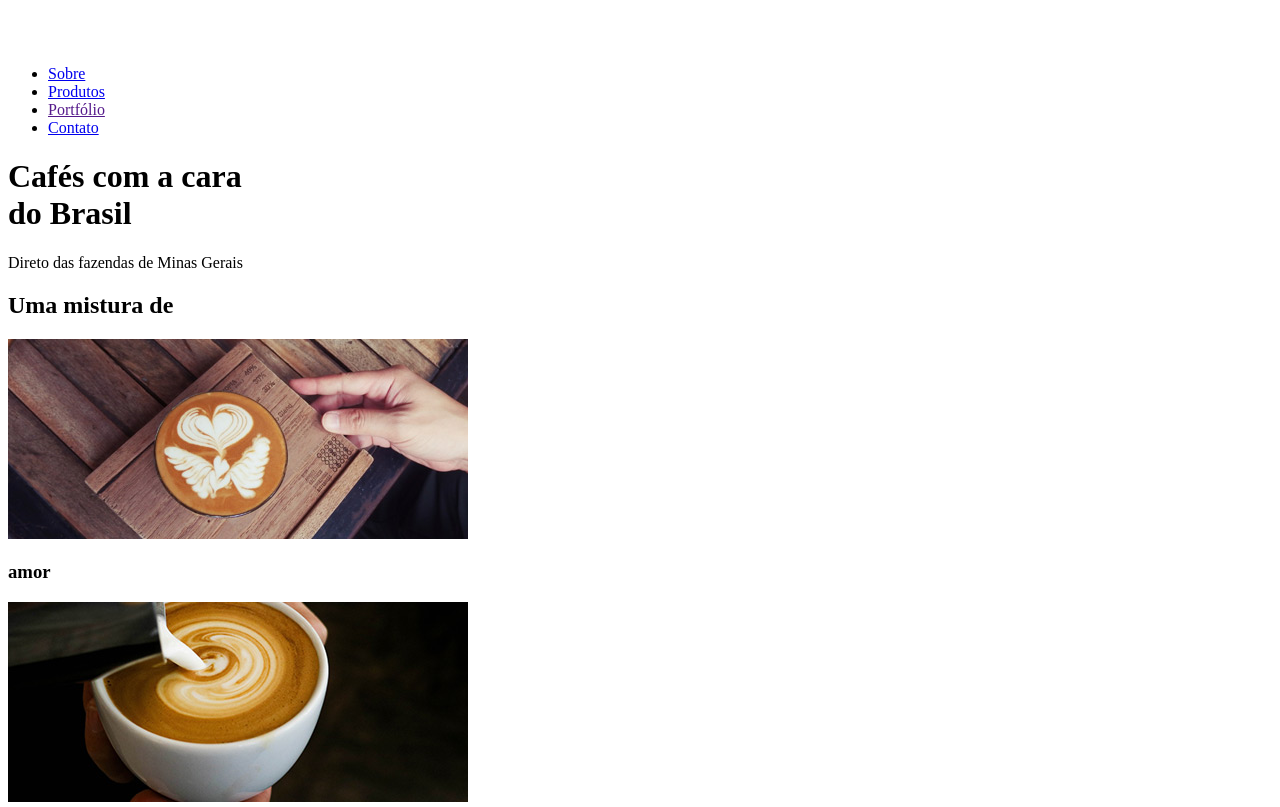
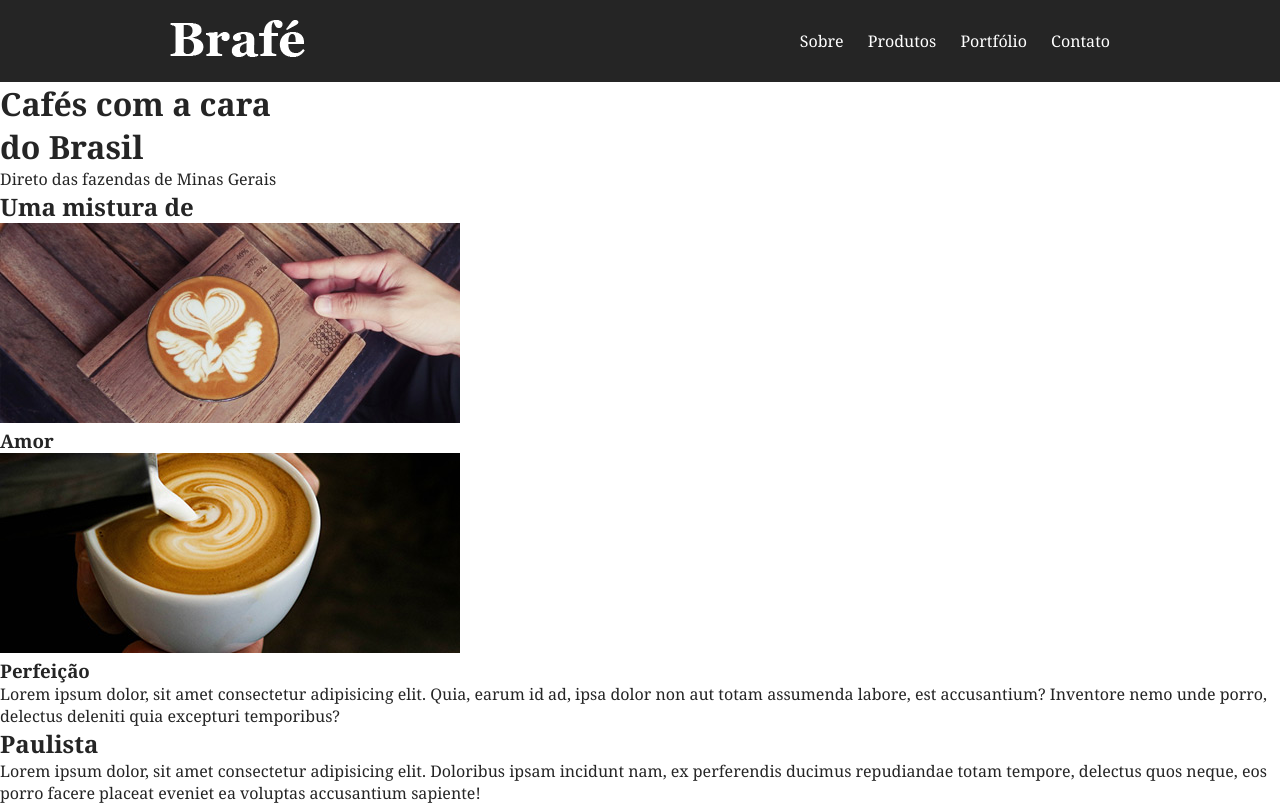
Before and after one commit to viniciusnsales/brafe-puro, a plain HTML site: page index.html in a window 1280 px wide. Shown: the top 807 px of the page. Drawn offline with Linux system fonts and the light colour scheme.

Commit message:
menu css pronto

```diff
--- a/css/style.css
+++ b/css/style.css
@@ -0,0 +1,51 @@
+/*reset*/
+
+body, h1, h2, h3, p, ul {
+    padding: 0;
+    margin: 0;
+}
+
+body {
+    font-family: Georgia, 'Times New Roman', Times, serif;
+    color: #252525;
+}
+
+/* menu */
+
+.menu {
+    background: #252525;
+    padding: 20px 0;
+}
+
+.menu_container {
+    max-width: 960px;
+    margin: 0 auto;
+}
+
+.menu_container::after, .menu_container::before {
+    content: "";
+    display: table;
+    clear: both;
+}
+
+.menu_logo {
+    display: block;
+    float: left;
+    margin-left: 10px;
+}
+
+.menu_nav {
+    float: right;
+}
+
+.menu_nav li{
+    display: inline-block;
+}
+
+.menu_nav a{
+    display: block;
+    padding: 10px;
+    text-decoration: none;
+    color: #fff;
+    font-style: 1.125em;
+}
--- a/index.html
+++ b/index.html
@@ -10,11 +10,10 @@
 
 <body>
 
-    <header>
-        <div class="">
-            <a href="#"><img src="img/brafe.png" alt="Brafé"></a>
-        </div>
-        <nav>
+    <header class="menu">
+        <div class="menu_container">
+            <a class="menu_logo" href="#"><img src="img/brafe.png" alt="Brafé"></a>
+            <nav class="menu_nav">
                 <ul>
                     <li><a href="#">Sobre</a></li>
                     <li><a href="##">Produtos</a></li>
@@ -22,6 +21,7 @@
                     <li><a href="#">Contato</a></li>
                 </ul>
             </nav>
+        </div>
     </header><!-- final do header -->
 
     <main>
@@ -34,7 +34,7 @@
         <div class="">
             <div class="">
                 <img src="img/cafe-1.jpg" alt="">
-                <h3>amor</h3>
+                <h3>Amor</h3>
             </div>
             <div class="">
                 <img src="img/cafe-2.jpg" alt="">
```
Lines whose indentation alone changed are shown as unchanged.
